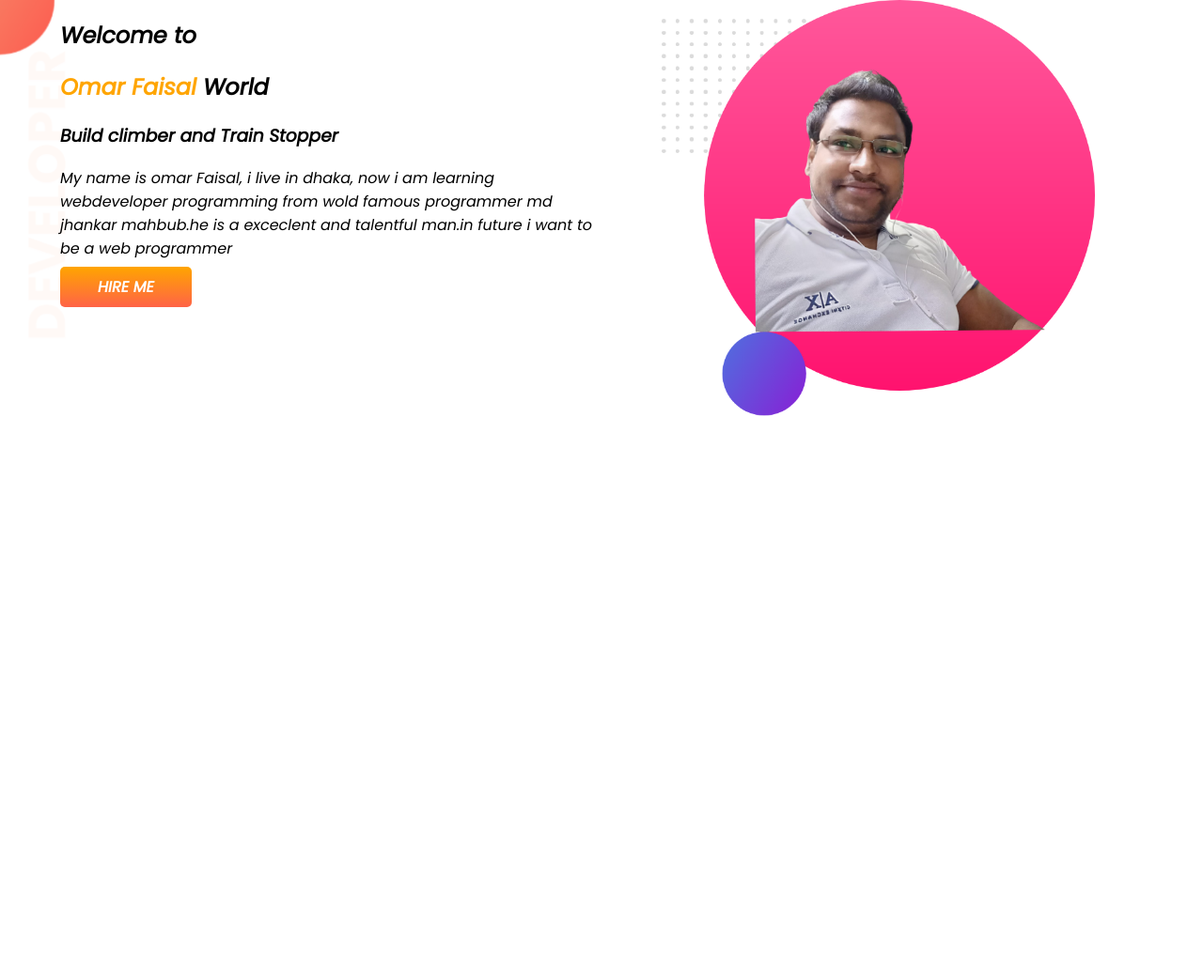
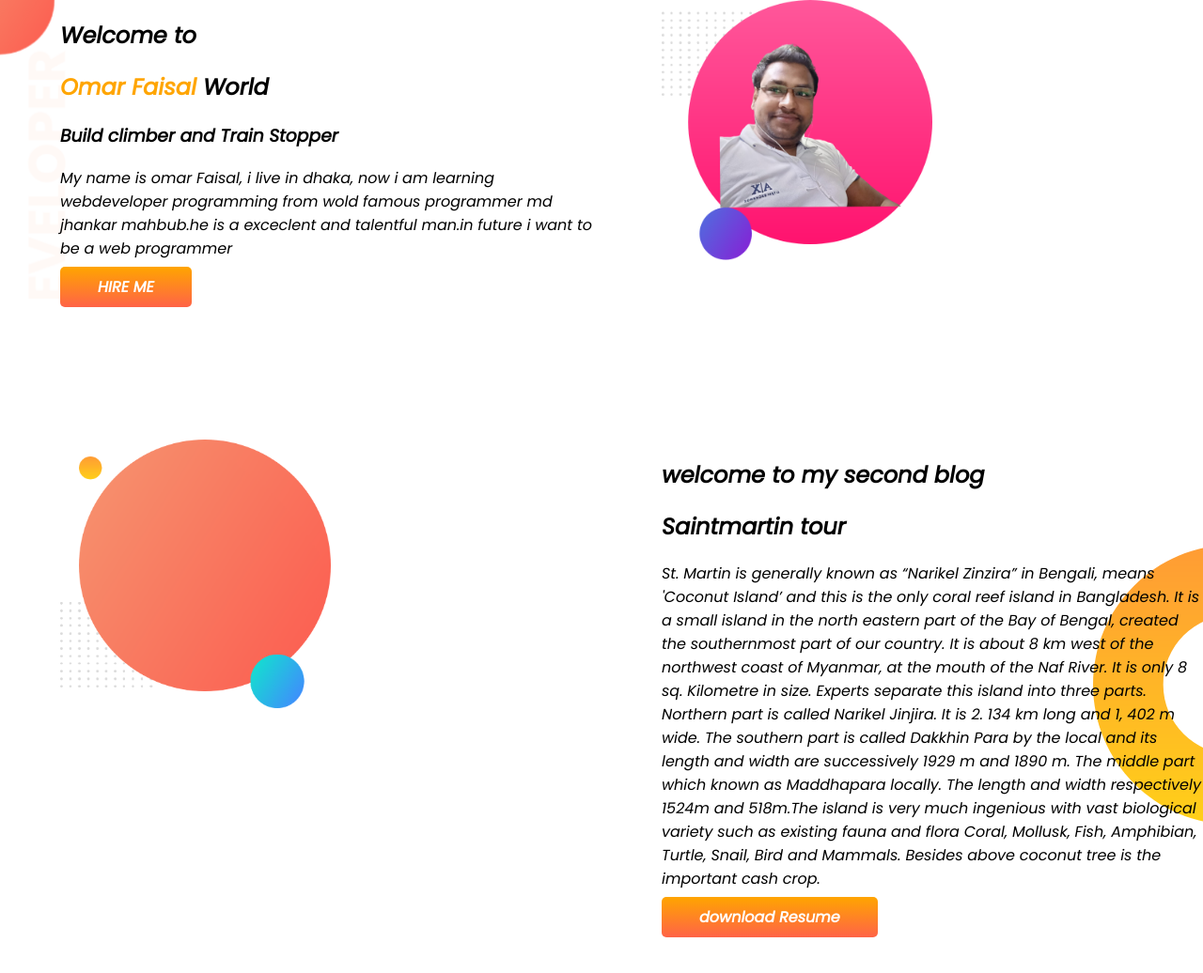
Before and after one commit to ofaisal1988/developer-portfolio, a plain HTML site: page index.html in a window 1280 px wide. Shown: the whole page at 94% size. Before the commit the page ends 800 px from the top, so only its background shows below. Drawn offline with Linux system fonts and the light colour scheme.

Commit message:
added design

```diff
--- a/index.html
+++ b/index.html
@@ -21,12 +21,32 @@
             <P>My name is omar Faisal, i live in dhaka, now i am learning webdeveloper programming from wold famous
                 programmer md jhankar mahbub.he is a exceclent and talentful man.in future i want to be a web programmer
             </P>
-            <a class="link-button" target="blank" href="https://www.linkedin.com/feed/">HIRE ME</a>
+            <a class="link-button" target="_blank" href="https://www.linkedin.com/feed/">HIRE ME</a>
         </div>
         <div class="half-width">
             <img src="images/my-bg2 (2).png" alt="">
         </div>
     </section>
+    <section class="dream-blog">
+        <div class="half-width">
+            <img src="images/my-bg.png" alt="">
+        </div>
+        <div class="half-width">
+            <h1>welcome to my second blog</h1>
+            <h2>Saintmartin tour</h2>
+            <p>St. Martin is generally known as “Narikel Zinzira” in Bengali, means 'Coconut Island’ and this is the
+                only coral reef island in Bangladesh. It is a small island in the north eastern part of the Bay of
+                Bengal, created the southernmost part of our country. It is about 8 km west of the northwest coast of
+                Myanmar, at the mouth of the Naf River. It is only 8 sq. Kilometre in size. Experts separate this island
+                into three parts. Northern part is called Narikel Jinjira. It is 2. 134 km long and 1, 402 m wide. The
+                southern part is called Dakkhin Para by the local and its length and width are successively 1929 m and
+                1890 m. The middle part which known as Maddhapara locally. The length and width respectively 1524m and
+                518m.The island is very much ingenious with vast biological variety such as existing fauna and flora
+                Coral, Mollusk, Fish, Amphibian, Turtle, Snail, Bird and Mammals. Besides above coconut tree is the
+                important cash crop.</p>
+            <a class="link-button" href="_blank">download Resume</a>
+        </div>
+    </section>
 </body>
 
 </html>
--- a/style.css
+++ b/style.css
@@ -11,13 +11,17 @@ hi{
 }
 section{
     display: flex;
+    margin-bottom: 150px;
 }
 .half-width{
-    width: 75%;
+    width: 50%;
     padding-left: 5%;
+
+
+
 }
 .half-width img{
-    width: 80%;
+    width: 50%;
 }
 .link-button{
     text-decoration: none;
@@ -31,3 +35,9 @@ section{
     background-image: url(images/top-banner.png);
     background-repeat: no-repeat;
 }
+.dream-blog{
+    background-image: url(images/dream-bg.png);
+    background-repeat: no-repeat;
+    background-position: right;
+
+}
```
